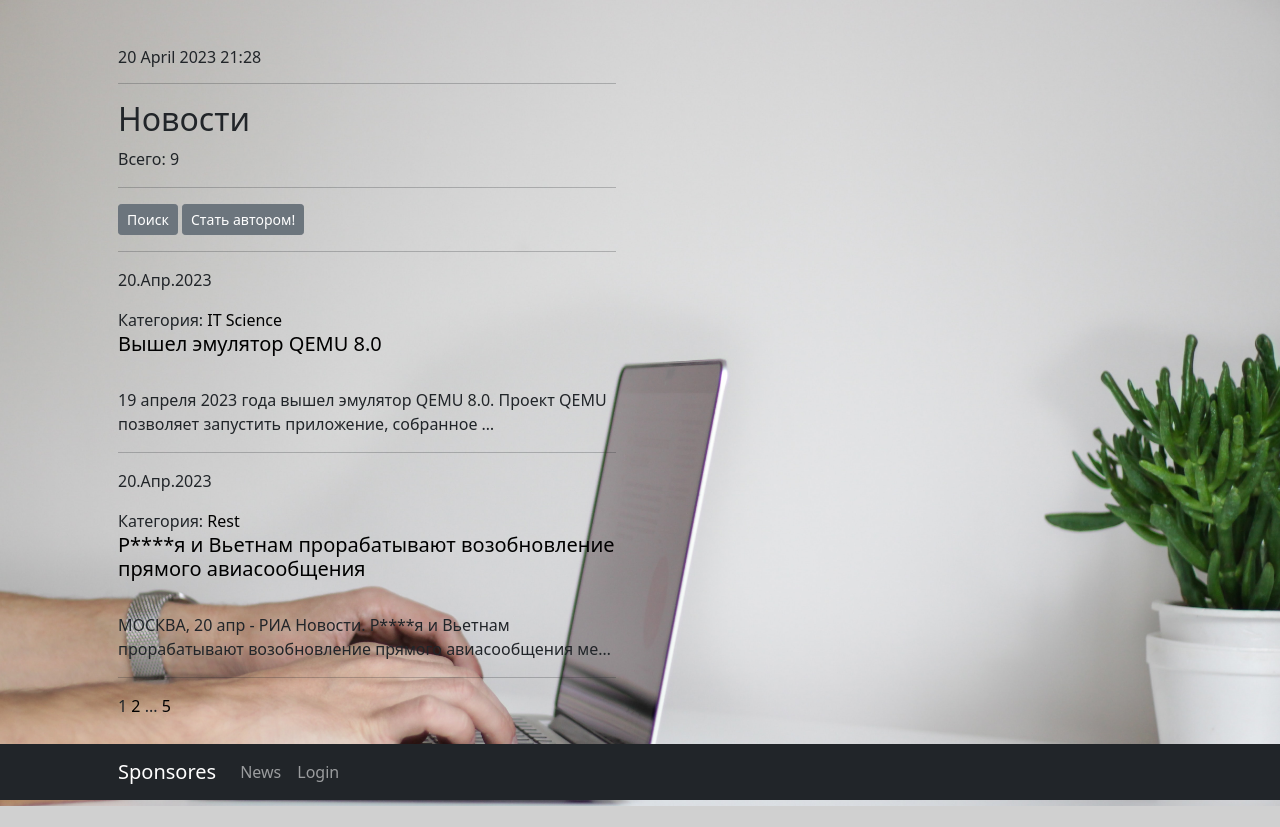
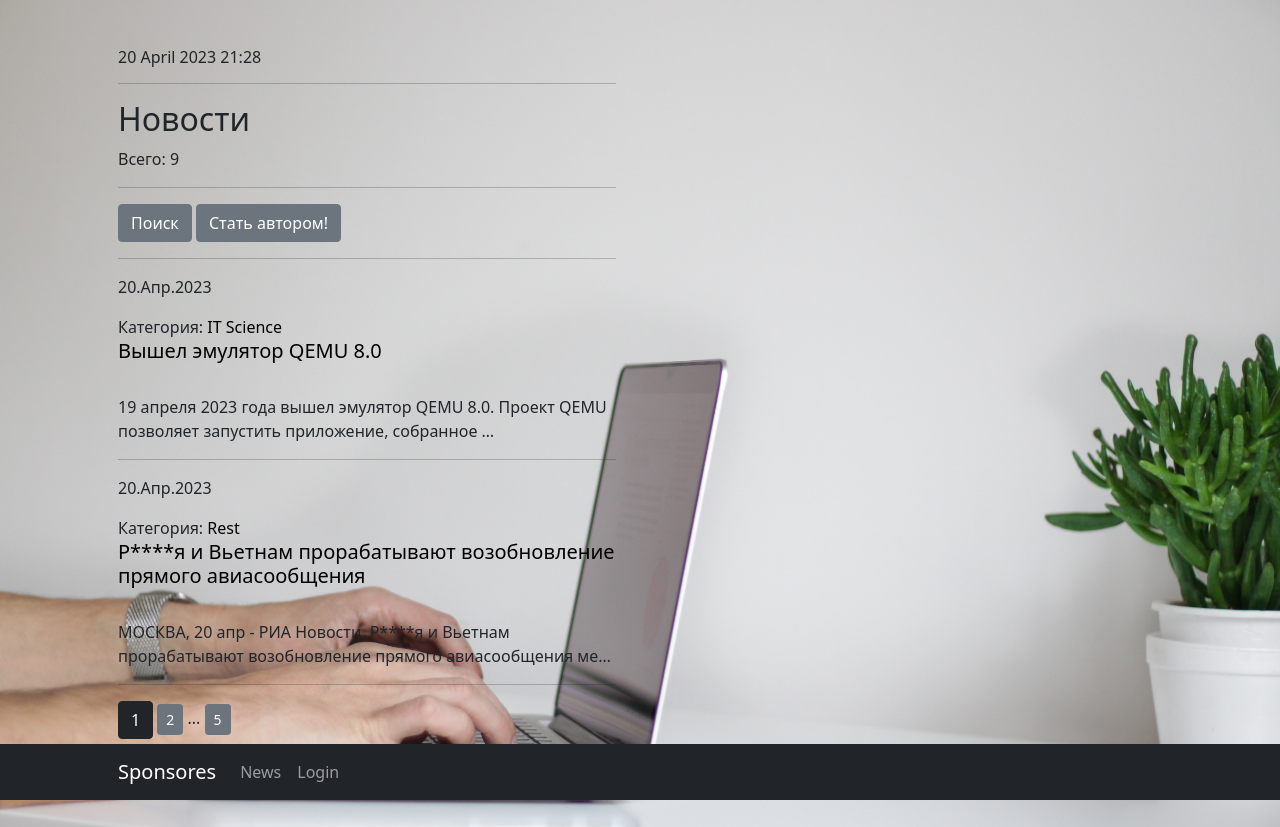
Before and after one commit to FanatikLeo2/Task_News_Portal, a Django app: page /news/ in a window 1280 px wide. Before the commit the page ends 806 px from the top, so only its background shows below. Run offline with Django 4.2, Linux system fonts and the light colour scheme; data comes from the database, SQL or seed files in the repository; both versions use the stored data as it was after the commit; some libraries are stand-ins or nearby versions.

Commit message:
added nice buttons

```diff
--- a/NewsPortal/News/templates/comment_createform.html
+++ b/NewsPortal/News/templates/comment_createform.html
@@ -16,5 +16,5 @@
     <form action ="" method="post">
         {% csrf_token %}
         {{ form.as_p }}
-    <input type="submit" class="btn btn-secondary btn-sm" value="Сохранить"></form>
+    <input type="submit" class="btn btn-success" value="Сохранить"></form>
 {% endblock content %}
--- a/NewsPortal/News/templates/post.html
+++ b/NewsPortal/News/templates/post.html
@@ -16,10 +16,10 @@
     <br>
     <h6>Автор - {{ post.post_author }}</h6>
     {% if perms.News.change_post or post.post_author == request.user.author %}
-        <a class="btn btn-secondary btn-sm" href="/news/{{ post.id }}/update">Изменить</a>
+        <a class="btn btn-dark" href="/news/{{ post.id }}/update">Изменить</a>
     {% endif %}
     {% if perms.News.delete_post or post.post_author == request.user.author%}
-        <a class="btn btn-secondary btn-sm" href="/news/{{ post.id }}/delete">Удалить</a>
+        <a class="btn btn-danger" href="/news/{{ post.id }}/delete">Удалить</a>
     {% endif %}
     <hr>
     <h5>Комментарии ({{ post.comment_set.all|length }}) :</h5>
--- a/NewsPortal/News/templates/post_createform.html
+++ b/NewsPortal/News/templates/post_createform.html
@@ -13,5 +13,5 @@
     <form action ="" method="post">
         {% csrf_token %}
         {{ form.as_p }}
-    <input type="submit" class="btn btn-secondary btn-sm" value="Сохранить"></form>
+    <input type="submit" class="btn btn-success" value="Сохранить"></form>
 {% endblock content %}
--- a/NewsPortal/News/templates/post_deleteform.html
+++ b/NewsPortal/News/templates/post_deleteform.html
@@ -6,6 +6,6 @@
     <form action="" method="post">
         {% csrf_token %}
         <p>Удаляем "{{ object.post_title|truncatechars:25 }}"?</p>
-        <input type="submit" class="btn btn-secondary btn-sm" value="Удалить" />
+        <input type="submit" class="btn btn-danger" value="Удалить" />
     </form>
 {% endblock content %}
--- a/NewsPortal/News/templates/posts.html
+++ b/NewsPortal/News/templates/posts.html
@@ -13,12 +13,12 @@
     <h2>Новости</h2>
     Всего: {{ page_obj.paginator.count }}
     <hr>
-    <a class="btn btn-secondary btn-sm" href="{% url 'post_search' %}">Поиск</a>
+    <a class="btn btn-secondary" href="{% url 'post_search' %}">Поиск</a>
     {% if not is_author %}
-        <a class="btn btn-secondary btn-sm" href="{% url 'account_upgrade' %}">Стать автором!</a>
+        <a class="btn btn-secondary" href="{% url 'account_upgrade' %}">Стать автором!</a>
     {% endif %}
     {% if perms.News.add_post %}
-        <a class="btn btn-secondary btn-sm" href="{% url 'create_post' %}">Добавить новость</a>
+        <a class="btn btn-secondary" href="{% url 'create_post' %}">Добавить новость</a>
     {% endif %}
     <hr>
     {% if post %}
@@ -41,18 +41,18 @@
        <h2>Новостей нет!</h2>
     {% endif %}
    {% if page_obj.has_previous %}
-       <a class="mylink" href="?{% url_replace page=1 %}">1</a>
+       <a class="btn btn-secondary btn-sm" href="?{% url_replace page=1 %}">1</a>
        {% if page_obj.previous_page_number != 1 %}
            ...
-           <a class="mylink" href="?{% url_replace page=page_obj.previous_page_number %}">{{ page_obj.previous_page_number }}</a>
+           <a class="btn btn-secondary btn-sm" href="?{% url_replace page=page_obj.previous_page_number %}">{{ page_obj.previous_page_number }}</a>
        {% endif %}
    {% endif %}
-   {{ page_obj.number }}
+   <a class="btn btn-dark">{{ page_obj.number }}</a>
    {% if page_obj.has_next %}
-       <a class="mylink" href="?{% url_replace page=page_obj.next_page_number %}">{{ page_obj.next_page_number }}</a>
+       <a class="btn btn-secondary btn-sm" href="?{% url_replace page=page_obj.next_page_number %}">{{ page_obj.next_page_number }}</a>
        {% if paginator.num_pages != page_obj.next_page_number %}
            ...
-           <a class="mylink" href="?{% url_replace page=page_obj.paginator.num_pages %}">{{ page_obj.paginator.num_pages }}</a>
+           <a class="btn btn-secondary btn-sm" href="?{% url_replace page=page_obj.paginator.num_pages %}">{{ page_obj.paginator.num_pages }}</a>
        {% endif %}
    {% endif %}
 {% endblock content %}
--- a/NewsPortal/News/templates/subscribe.html
+++ b/NewsPortal/News/templates/subscribe.html
@@ -3,5 +3,5 @@
 {% block content %}
     <h6> {{ message }} {{ category }}</h6>
     <hr>
-    <a class="btn btn-secondary btn-sm" href="{% url 'post_list' %}">Понятно</a>
+    <a class="btn btn-success" href="{% url 'post_list' %}">Понятно</a>
 {% endblock content %}
--- a/NewsPortal/News/templates/unsubscribe.html
+++ b/NewsPortal/News/templates/unsubscribe.html
@@ -3,5 +3,5 @@
 {% block content %}
     <h6> {{ message }} {{ category }}</h6>
     <hr>
-    <a class="btn btn-secondary btn-sm" href="{% url 'post_list' %}">Понятно</a>
+    <a class="btn btn-danger" href="{% url 'post_list' %}">Понятно</a>
 {% endblock content %}
--- a/NewsPortal/News/views.py
+++ b/NewsPortal/News/views.py
@@ -148,8 +148,11 @@ def index(requests):
 
 class CategoryListView(ListView):
     model = Post
+    ordering = '-post_time_in'
     template_name = 'category_list.html'
     context_object_name = 'category_news_list'
+    paginate_by = 2
+
 
     def get_queryset(self):
         self.post_category = get_object_or_404(Category, id=self.kwargs['pk'])
```
Also changed, not shown: NewsPortal/News/templates/category_list.html (+20 -5 lines), NewsPortal/News/templates/comments.html (+5 -5 lines), NewsPortal/News/templates/search.html (+13 -11 lines), NewsPortal/db.sqlite3.
